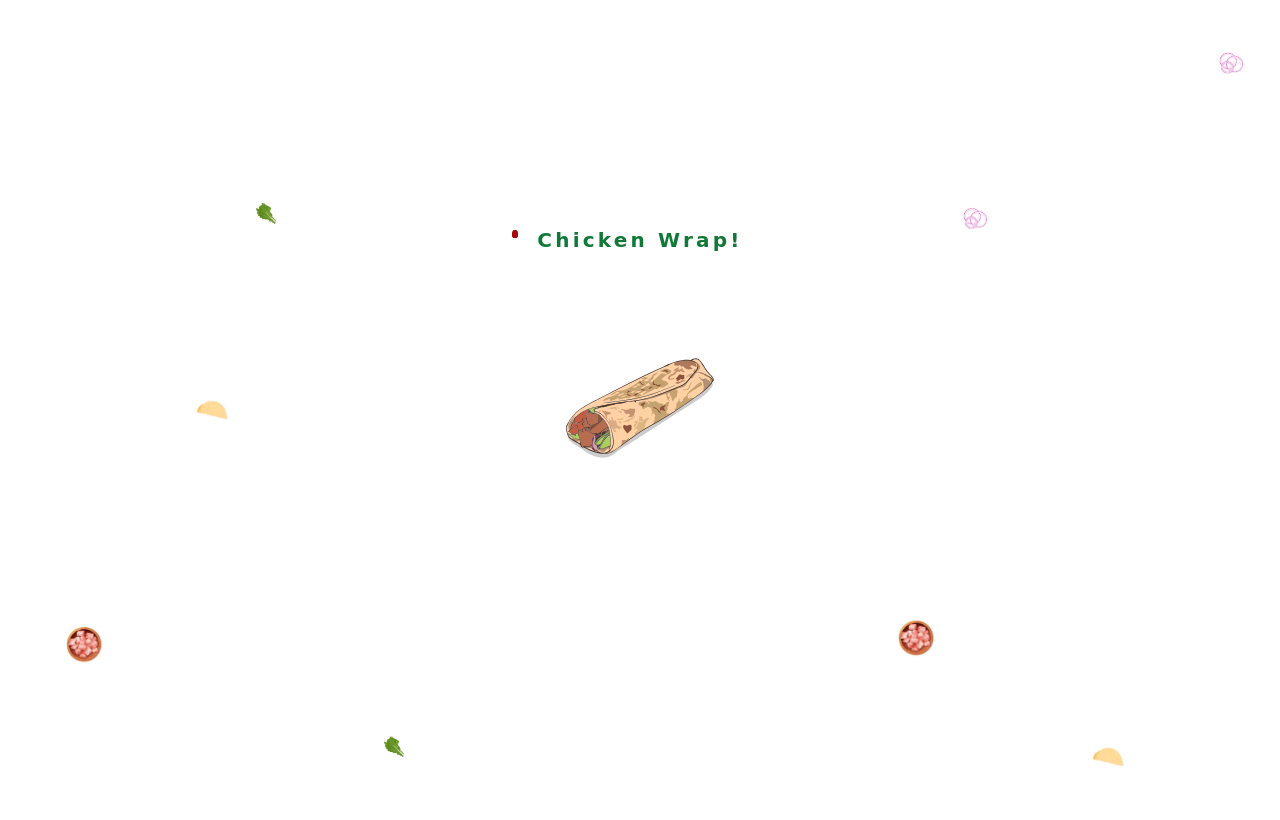
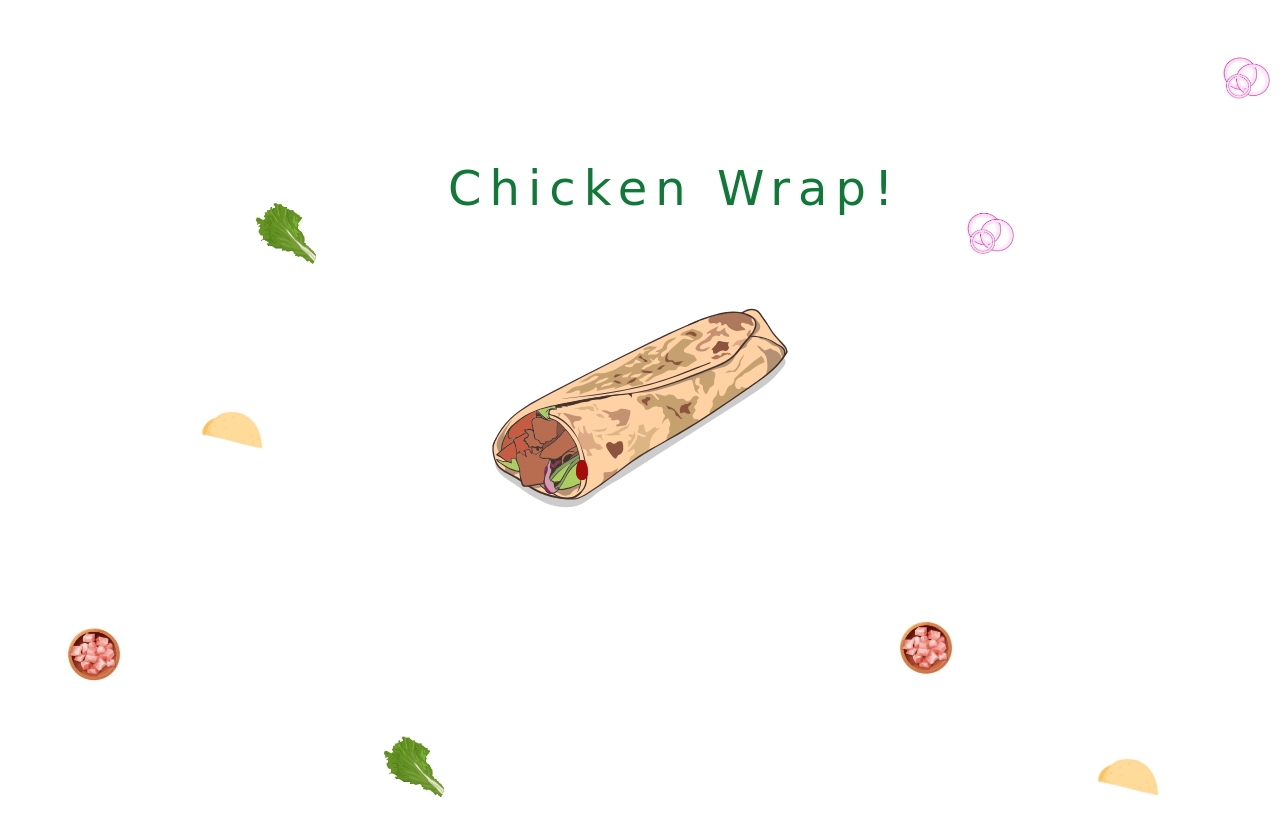
Before and after one commit to kaustav1810/CSS_Art_Challenge, a plain HTML site: page index.html in a window 1280 px wide. Shown: the top 820 px of the page. Drawn offline with Linux system fonts and the light colour scheme; a web font is replaced by a local one.

Commit message:
modified height and width

```diff
--- a/app.css
+++ b/app.css
@@ -10,8 +10,8 @@ div.wrapper{
 }
 
 img{
-    width: 10rem;
-    height: 10rem;
+    width: 20rem;
+    height: 20rem;
     transition: transform filter 0.3s ease;
     z-index: 100;
   }
@@ -53,10 +53,10 @@ img{
 
   .ketchup-droplet {
     position: absolute;
-    width: 6px;
-    height: 8px;
-    top: 250px;
-    left: 40%;
+    width: 12px;
+    height: 20px;
+    top: 480px;
+    left: 45%;
     background: #a60a0a;
     border-radius: 60% 60% 60% 60% / 80% 80% 50% 50%;
     animation: fall 2.5s linear infinite;
@@ -84,8 +84,8 @@ img{
 
   .lettuce,.onion,.taco,.chicken{
     position: absolute;
-    width: 20px;
-    height: 20px;
+    width: 60px;
+    height: 60px;
     top: 0;
     left: 10%;
     animation: fall 2.5s linear infinite;
@@ -102,12 +102,10 @@ img{
 
   }
 
-
-  .taco,.chicken{
-    width: 40px;
-    height: 40px;
+  .taco{
+    width: 80px;
+    height: 80px;
   }
-
   .taco:nth-child(even){
     left: 15%;
     animation-duration: 2s;
@@ -115,11 +113,6 @@ img{
   .taco:nth-child(odd){
     left: 85%;
     animation-duration: 2.6s;
-  }
-
-  .onion{
-    width: 30px;
-    height: 30px;
   }
 
   .onion:nth-child(even){
@@ -143,16 +136,11 @@ img{
 
   .overlay {
     position: absolute;
-    top: 30%;
-    left: 50%;
-    transform: translate(-50%, -50%);
+    top: 20%;
+    left: 35%;
     font-family: 'galada', cursive, sans-serif; /* Fancy font */
-    font-size: 20px; /* Larger font size */
-    font-weight: bold; /* Bold font */
-    letter-spacing: 0.2rem; /* Increased letter spacing */
+    font-size: 3rem; /* Larger font size */
+    letter-spacing: 0.5rem; /* Increased letter spacing */
     color: #117937; /* Fancy color */
-    opacity: 1;
-    pointer-events: none;
-    transition: opacity 0.5s ease;
     z-index: 200;
   }
```
